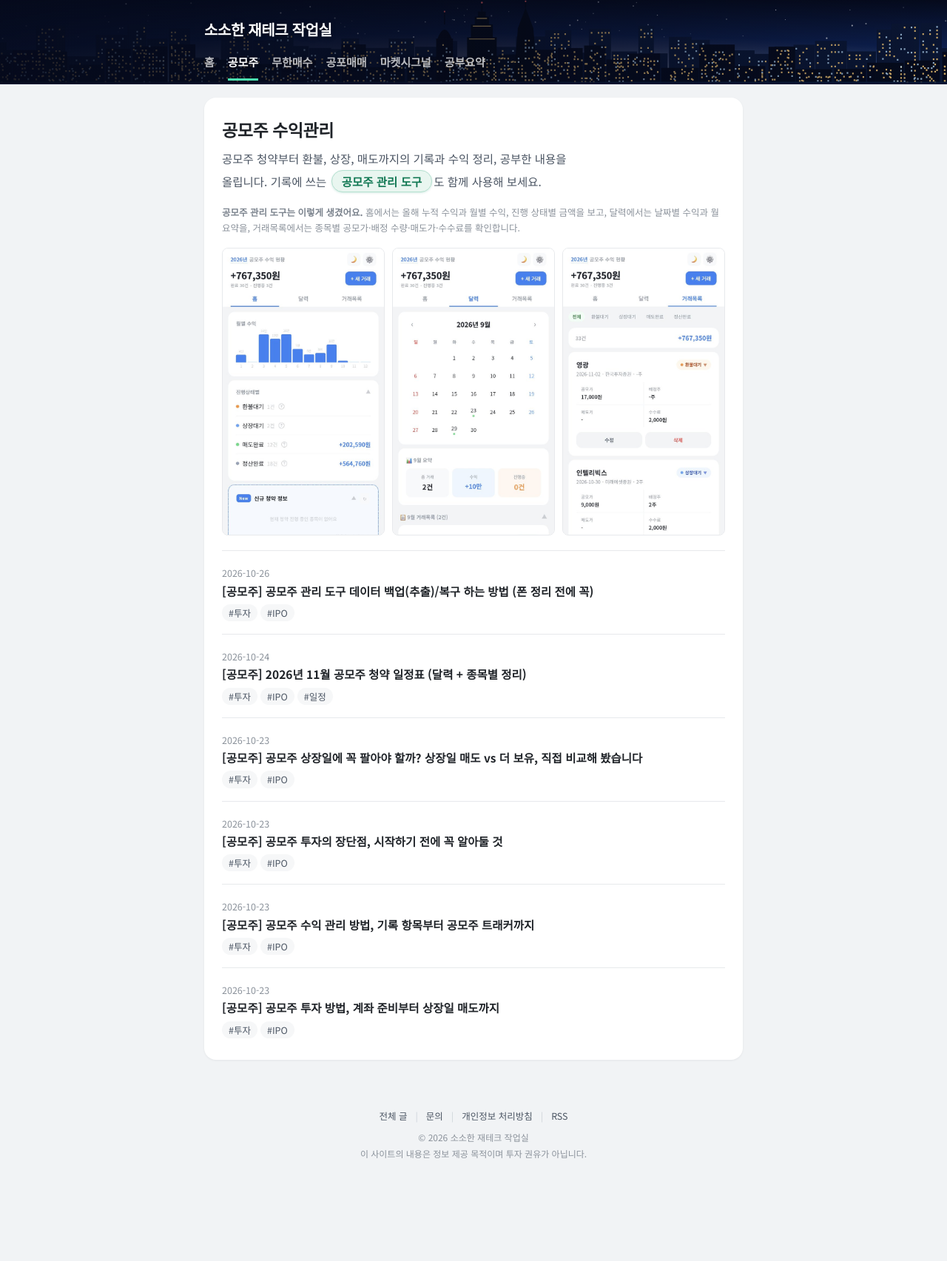
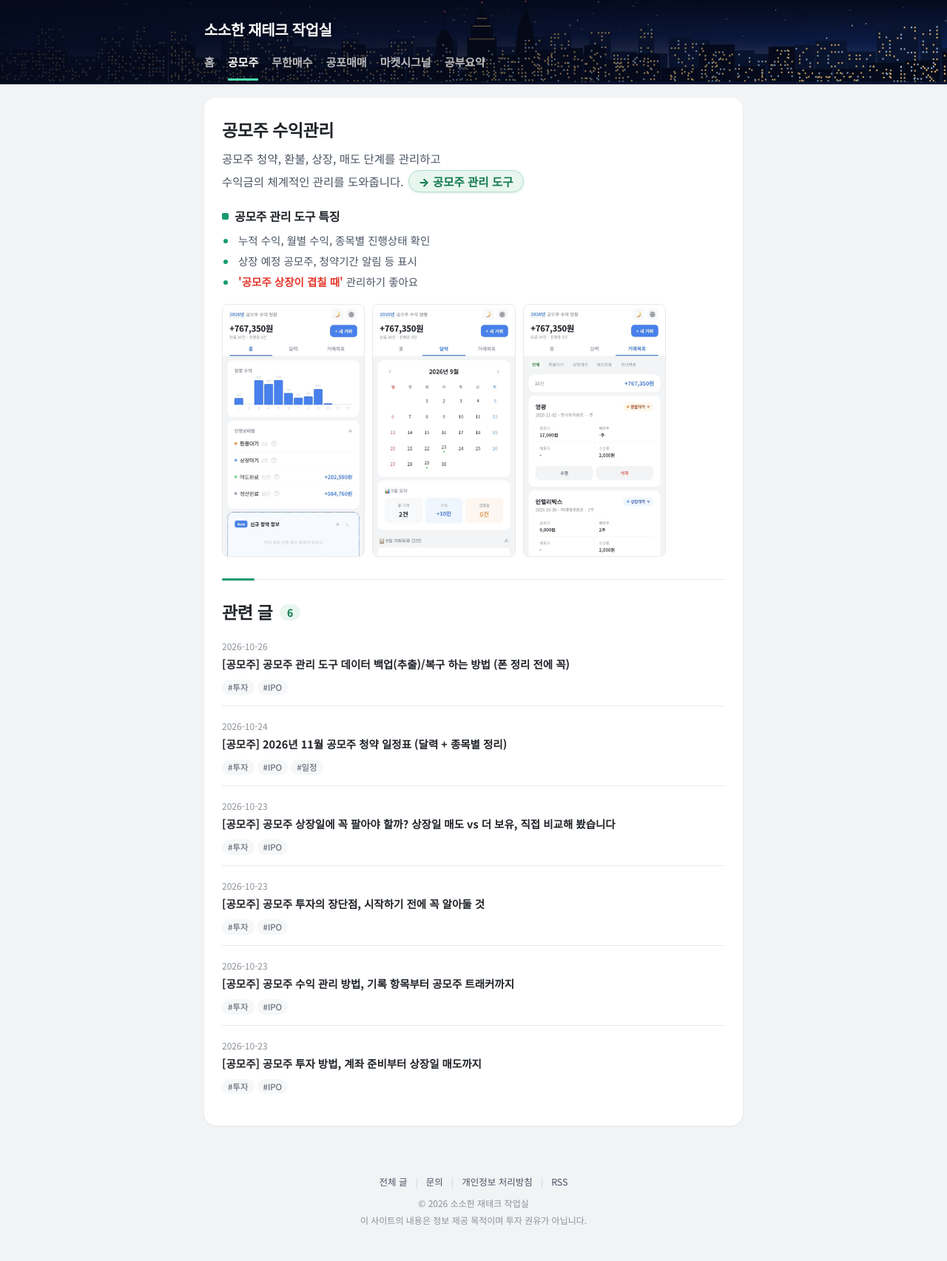
Before and after one commit to mzmzkgu/mzmzkgu.github.io, a Jekyll site: the page built from ipo.html, in a window 1280 px wide. Shown: the whole page at 74% size. Built offline with Jekyll 4.4.1, drawn with Linux system fonts in a browser that asks for light colours; before the commit the page ends 1616 px from its top, so only the background shows below that.

Commit message:
공모주 수익관리 소개 화면 개편: 도구 특징 목록, 스크린샷 축소, 경계선, 관련 글 목록 (#63)
Claude-Session: https://claude.ai/code/session_01HnZqqtAcJR4YGqc3LY19aj

Co-authored-by: Claude <noreply@anthropic.com>

```diff
--- a/assets/style.css
+++ b/assets/style.css
@@ -233,6 +233,30 @@ article h1 { font-size: 22px; line-height: 1.5; margin-bottom: 8px; }
 }
 .tool-link:hover { background: #d4efe3; color: var(--accent-ink); text-decoration: none; }
 
+/* ===== 공모주 수익관리 소개 화면: 도구 특징, 경계선, 관련 글 ===== */
+.tool-feat { margin: 4px 0 6px; }
+.tool-feat .feat-title { font-size: 16px; margin: 18px 0 8px; display: flex; align-items: center; gap: 8px; }
+.tool-feat .feat-title::before { content: ""; width: 9px; height: 9px; border-radius: 2px; background: var(--accent); flex: none; }
+.tool-feat ul { margin: 0; padding-left: 20px; font-size: 14.5px; line-height: 1.8; color: var(--sub); }
+.tool-feat li { margin-bottom: 2px; padding-left: 2px; }
+.tool-feat li::marker { color: var(--accent); }
+.tool-feat .red { color: #e5372b; font-weight: 700; }
+.post-body .shots.slim p { flex-basis: 60%; }
+@media (min-width: 561px) {
+  .post-body .shots.slim { max-width: 600px; }
+  .post-body .shots.slim p { flex: 1 1 0; }
+}
+.sec-line { border: 0; height: 1px; background: var(--line); margin: 30px 0 26px; position: relative; overflow: visible; }
+.sec-line::after { content: ""; position: absolute; left: 0; top: -1px; width: 44px; height: 3px; border-radius: 2px; background: var(--accent); }
+.rel-title { font-size: 23px; margin: 0 0 6px; font-weight: 800; letter-spacing: -.02em; }
+.rel-count { font-size: 14px; font-weight: 700; color: var(--accent-ink); background: var(--accent-soft); border-radius: 999px; padding: 1px 10px; vertical-align: 3px; margin-left: 4px; }
+.rel-posts .post-list { margin-top: 10px; }
+.rel-posts .post-list li { padding: 13px 0; }
+.rel-posts .post-list li:first-child { border-top: none; padding-top: 6px; }
+.rel-posts .post-list .title { font-size: 14.5px; font-weight: 600; margin: 1px 0 5px; line-height: 1.55; }
+.rel-posts .post-list .date { font-size: 12px; }
+.rel-posts .post-list .tag { font-size: 11.5px; padding: 0 8px; line-height: 1.8; }
+
 /* ===== 푸터 ===== */
 .site-footer { padding: 8px 0 44px; color: var(--muted); font-size: 12px; line-height: 1.9; text-align: center; }
 .site-footer .links { display: flex; justify-content: center; align-items: center; margin-bottom: 6px; font-size: 12.5px; }
--- a/ipo.html
+++ b/ipo.html
@@ -6,21 +6,31 @@ description: 공모주 청약 기록, 일정·증거금 관리, 상장 후 수
 ---
 <h1>공모주 수익관리</h1>
 <p class="lead">
-  공모주 청약부터 환불, 상장, 매도까지의 기록과 수익 정리, 공부한 내용을 올립니다.
-  기록에 쓰는 <a class="tool-link" href="{{ '/ipotracker/' | relative_url }}">공모주 관리 도구</a>도 함께 사용해 보세요.
+  공모주 청약, 환불, 상장, 매도 단계를 관리하고<br>
+  수익금의 체계적인 관리를 도와줍니다.
+  <a class="tool-link" href="{{ '/ipotracker/' | relative_url }}">→ 공모주 관리 도구</a>
 </p>
 
+<div class="tool-feat">
+  <h2 class="feat-title">공모주 관리 도구 특징</h2>
+  <ul>
+    <li>누적 수익, 월별 수익, 종목별 진행상태 확인</li>
+    <li>상장 예정 공모주, 청약기간 알림 등 표시</li>
+    <li><span class="red">'공모주 상장이 겹칠 때'</span> 관리하기 좋아요</li>
+  </ul>
+</div>
+
 <div class="post-body tool-preview">
-  <p>
-    <strong>공모주 관리 도구는 이렇게 생겼어요.</strong>
-    홈에서는 올해 누적 수익과 월별 수익, 진행 상태별 금액을 보고,
-    달력에서는 날짜별 수익과 월 요약을, 거래목록에서는 종목별 공모가·배정 수량·매도가·수수료를 확인합니다.
-  </p>
-  <div class="shots">
+  <div class="shots slim">
     <p><img src="{{ '/assets/images/ipotracker/home.jpg' | relative_url }}" alt="공모주 관리 도구 홈 화면: 올해 누적 수익, 월별 수익, 진행 상태별 금액" loading="lazy"></p>
     <p><img src="{{ '/assets/images/ipotracker/calendar.jpg' | relative_url }}" alt="공모주 관리 도구 달력 화면: 날짜별 수익과 월 요약" loading="lazy"></p>
     <p><img src="{{ '/assets/images/ipotracker/list.jpg' | relative_url }}" alt="공모주 관리 도구 거래목록 화면: 종목별 공모가, 배정 수량, 매도가, 수수료" loading="lazy"></p>
   </div>
 </div>
 
-{% include post-list.html category="ipo" %}
+<hr class="sec-line">
+
+<section class="rel-posts">
+  <h2 class="rel-title">관련 글 <span class="rel-count">{{ site.categories.ipo.size }}</span></h2>
+  {% include post-list.html category="ipo" %}
+</section>
```
